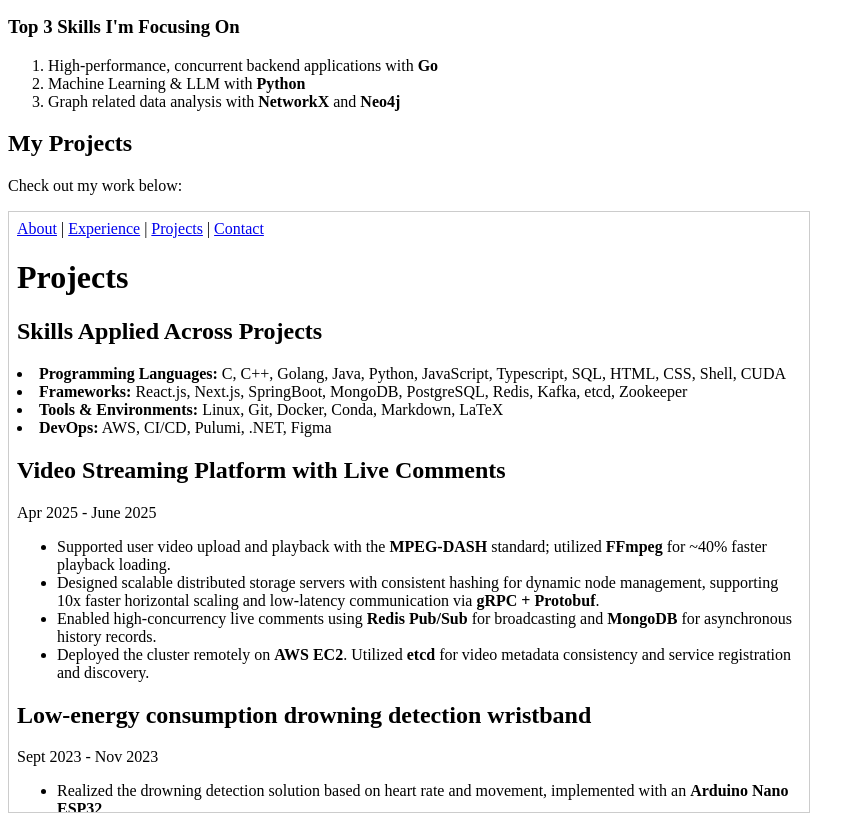
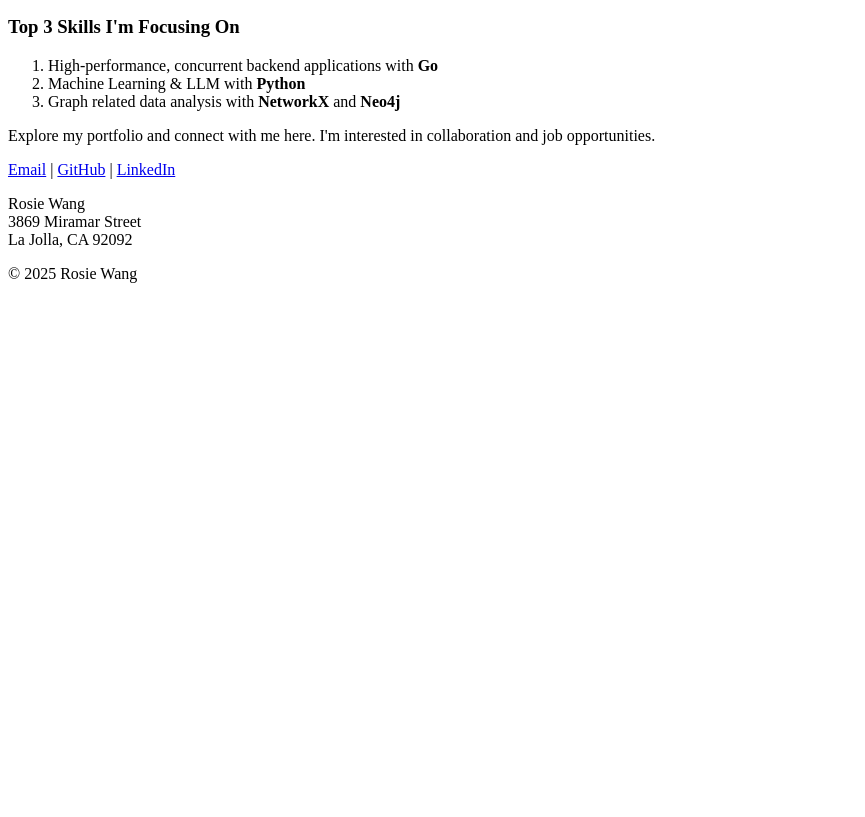
Before and after one commit to Leullque/cse134b_personal_website, a plain HTML site: page index.html in a window 1280 px wide. Shown: the part 584-1401 px from the top of the page, without its empty margins (0-865 px from the left). After the commit the page ends 883 px from the top, so only its background shows below. Drawn offline with Linux system fonts and the light colour scheme.

Commit message:
add iframe

```diff
--- a/index.html
+++ b/index.html
@@ -36,16 +36,6 @@
       <li>Graph related data analysis with <strong>NetworkX</strong> and <strong>Neo4j</strong></li>
   </li>
     </ol>
-    <h2>My Projects</h2>
-    <p>Check out my work below:</p>
-
-    <iframe
-        src="projects.html"
-        width="800"
-        height="600"
-        title="Rosie Wang Projects"
-        style="border:1px solid #ccc;">
-    </iframe>
     <p>Explore my portfolio and connect with me here. I'm interested in collaboration and job opportunities.</p>
   </main>
 
--- a/projects.html
+++ b/projects.html
@@ -46,6 +46,10 @@
             <li>Optimized positioning, Bluetooth Low Energy communication, and detection logic, achieving low-energy consumption.</li>
             </ul>
     </section>
+    <section id="projectSource">
+        <h2>Feel free to explore my projects here</h2>
+        <iframe src="https://github.com/Leullque"></iframe>
+    </section>
   </main>
 
   <footer>
```
